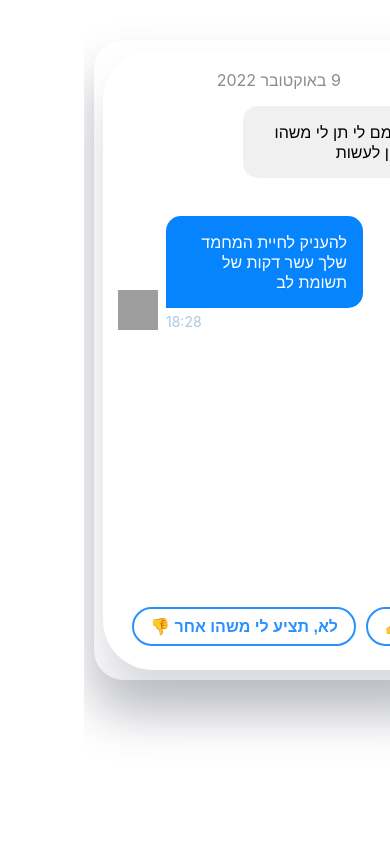
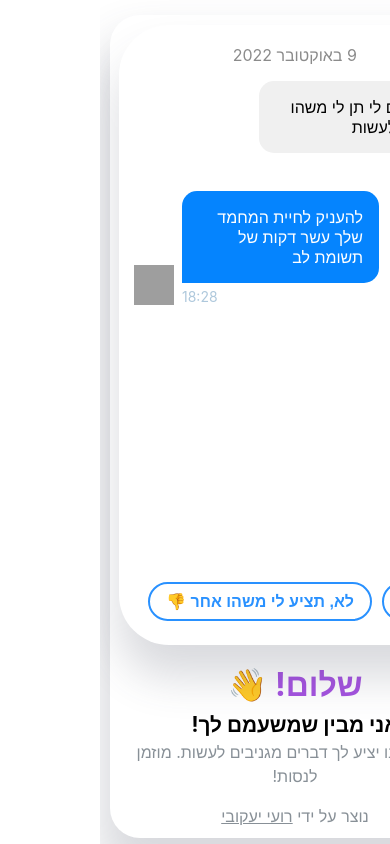
Before and after one commit to roei111/BoredBot, a React (Create React App) app: page / in a window 390 px wide. Built offline with nearby package versions, Linux system fonts and the light colour scheme; grey boxes are pictures that could not be loaded; the HTML template or start-up script is replaced by a standard one.

Commit message:
Welcome text

```diff
--- a/src/App.css
+++ b/src/App.css
@@ -17,14 +17,21 @@
 
 @media only screen and (max-width: 900px) {
   .contentWrapper {
-    flex-direction: column;
+    flex-direction: column-reverse;
+    text-align: center;
     padding: 20px;
+  }
+  .main{
+    margin-top: 25px;
   }
 }
 
 @media only screen and (max-width: 600px) {
   .contentWrapper {
-    flex-direction: column;
     padding: 10px;
   }
+
+  .main{
+    margin-top: 15px;
+  }
 }
--- a/src/App.js
+++ b/src/App.js
@@ -1,10 +1,12 @@
 import Chat from "./Components/Chat";
 import "./App.css";
+import Welcome from "./Components/Welcome";
 
 function App() {
   return (
     <div className="main">
       <div className="contentWrapper">
+        <Welcome />
         <Chat />
       </div>
     </div>
--- a/src/Components/Chat.css
+++ b/src/Components/Chat.css
@@ -5,7 +5,6 @@
   background: rgb(255, 255, 255);
   border-radius: 50px;
   box-shadow: rgb(64 68 90 / 20%) 0px 32px 44px 0px;
-  margin: 0 auto;
   position: relative;
   text-align: center;
 }
--- /dev/null
+++ b/src/Components/Welcome.css
@@ -0,0 +1,39 @@
+.welcome-wrapper {
+  margin-top: 3.5rem;
+  line-height: 1.5;
+  display: flex;
+  flex-direction: column;
+  justify-content: space-between;
+}
+
+@media only screen and (max-width: 900px) {
+  .bottom-text {
+    margin-top: 1rem;
+  }
+  .welcome-wrapper{
+    margin-top: 1rem;
+  }
+}
+
+h1 {
+  color: #a553e0;
+  margin: 0;
+}
+
+h2 {
+  margin: 0;
+  font-size: 1.3rem;
+}
+
+p {
+  margin: 0;
+  color: #889097;
+}
+
+a {
+  color: inherit;
+}
+
+a:hover {
+  color: #000;
+}
--- /dev/null
+++ b/src/Components/Welcome.js
@@ -0,0 +1,27 @@
+import "./Welcome.css";
+
+const Welcome = () => {
+  return (
+    <div className="welcome-wrapper">
+      <div>
+        <h1>שלום! 👋</h1>
+        <h2>אני מבין שמשעמם לך!</h2>
+        <p>הבוט שלנו יציע לך דברים מגניבים לעשות. מוזמן לנסות!</p>
+      </div>
+      <div className="bottom-text">
+        <p>
+          נוצר על ידי{" "}
+          <a
+            href="https://www.linkedin.com/in/roei-yaacobi/"
+            target="_blank"
+            rel="noopener noreferrer"
+          >
+            רועי יעקובי
+          </a>
+        </p>
+      </div>
+    </div>
+  );
+};
+
+export default Welcome;
```
